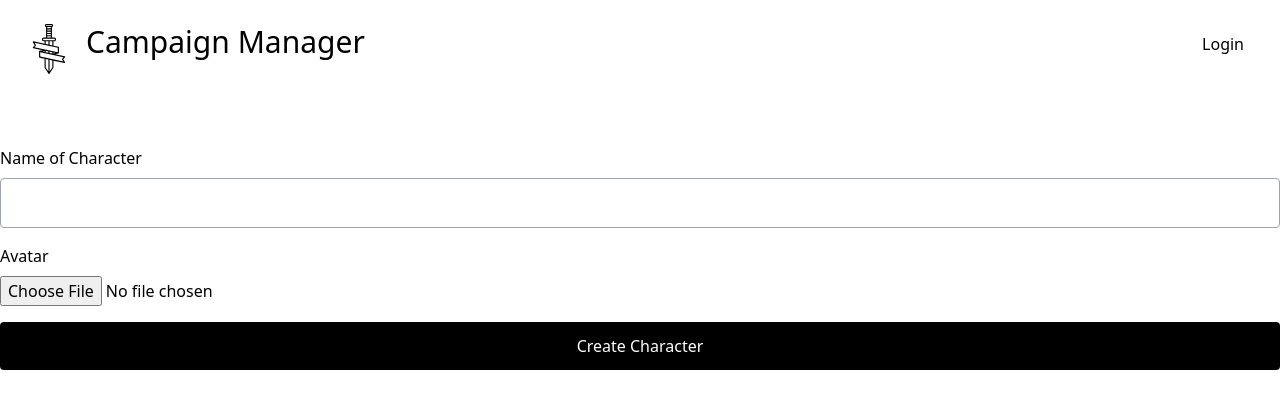
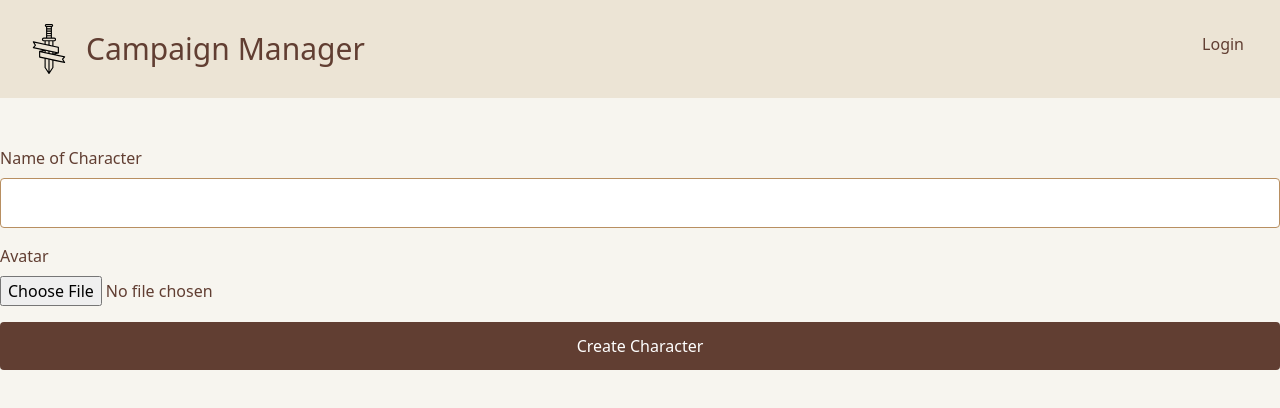
Before and after one commit to anniebabannie/campaign-manager, a Next.js app: page /characters/new in a window 1280 px wide. Shown: the top 408 px of the page. Built offline with nearby package versions, Linux system fonts and the light colour scheme; no server answers.

Commit message:
added some brown styles and 5th ed char sheet type

```diff
--- a/app/Nav.tsx
+++ b/app/Nav.tsx
@@ -5,8 +5,8 @@ import Link from "next/link";
 
 export default function Nav() {
   return(
-    <div className="flex gap-2 justify-between p-6">
-      <Link href="/" className="text-3xl flex gap-3">
+    <div className="flex gap-2 justify-between p-6 bg-brown-100">
+      <Link href="/" className="text-3xl flex items-center gap-3 font-regular">
         <Image src={logo.src} alt="Logo" width="50" height="50"/>
         Campaign Manager
       </Link>
--- a/app/api/characters/route.ts
+++ b/app/api/characters/route.ts
@@ -3,7 +3,6 @@ import { createClient } from "@/utils/supabase/server";
 import { randomUUID } from "crypto";
 import { unlink, writeFile } from "fs/promises";
 import { cookies } from "next/headers";
-import { redirect } from "next/navigation";
 import { NextRequest, NextResponse } from "next/server";
 import { join } from "path";
 
--- a/app/globals.css
+++ b/app/globals.css
@@ -3,6 +3,12 @@
 @tailwind utilities;
 
 @layer base {
+  html, body {
+    @apply text-brown-800;
+  }
+  body {
+    @apply bg-brown-50;
+  }
   .link {
     @apply underline;
   }
@@ -22,14 +28,17 @@
 }
 
 @layer components {
+  .clickable-block {
+    @apply block border border-brown-200 shadow rounded-lg p-8 hover:bg-gray-50;
+  }
   input[type="text"],textarea {
-    @apply border border-gray-400 rounded p-3 outline-none focus:ring-2 focus:ring-gray-300;
+    @apply border border-brown-400 rounded p-3 outline-none focus:ring-2 focus:ring-gray-300;
   }
   .btn {
     @apply p-3 rounded cursor-pointer;
   }
   .btn-primary {
-    @apply bg-black text-white hover:bg-gray-700;
+    @apply bg-brown-800 text-white hover:bg-brown-900;
   }
   .btn.btn-sm {
     @apply text-sm py-2 px-4;
--- a/app/page.tsx
+++ b/app/page.tsx
@@ -20,7 +20,7 @@ export default async function Index() {
             {campaigns?.map((campaign) => {
               return(
                 <li key={campaign.id}>
-                  <a href={`/campaigns/${campaign.id}`} className="border border-black rounded-lg p-8 block hover:bg-gray-50">
+                  <a href={`/campaigns/${campaign.id}`} className="clickable-block">
                     <div className="overflow-hidden h-[200px]">
                       <h3 className="mb-2">{campaign.name}</h3>
                       <p>{campaign.description}</p>
@@ -41,7 +41,7 @@ export default async function Index() {
           <ul className="grid grid-cols-4 gap-4">
             {characters?.map((char) => (
               <li>
-                <a href={`/characters/${char.id}`} className="border border-black rounded-lg p-8 block hover:bg-gray-50">
+                <a href={`/characters/${char.id}`} className="clickable-block">
                   <h3 className="mb-2">{char.name}</h3>
                 </a>
               </li>
--- a/tailwind.config.js
+++ b/tailwind.config.js
@@ -7,8 +7,19 @@ module.exports = {
   theme: {
     extend: {
       colors: {
-        background: 'hsl(var(--background))',
-        foreground: 'hsl(var(--foreground))',
+        'brown': {
+          '50': '#f7f5ef',
+          '100': '#ece4d5',
+          '200': '#dbc9ad',
+          '300': '#c6a87e',
+          '400': '#b88f61',
+          '500': '#a6784c',
+          '600': '#8e6040',
+          '700': '#734935',
+          '800': '#613e32',
+          '900': '#54372f',
+          '950': '#301c18',
+        },
         btn: {
           background: 'hsl(var(--btn-background))',
           'background-hover': 'hsl(var(--btn-background-hover))',
```
Also changed, not shown: utils/character_sheets/5th_edition.ts (added, +69 -0 lines).
